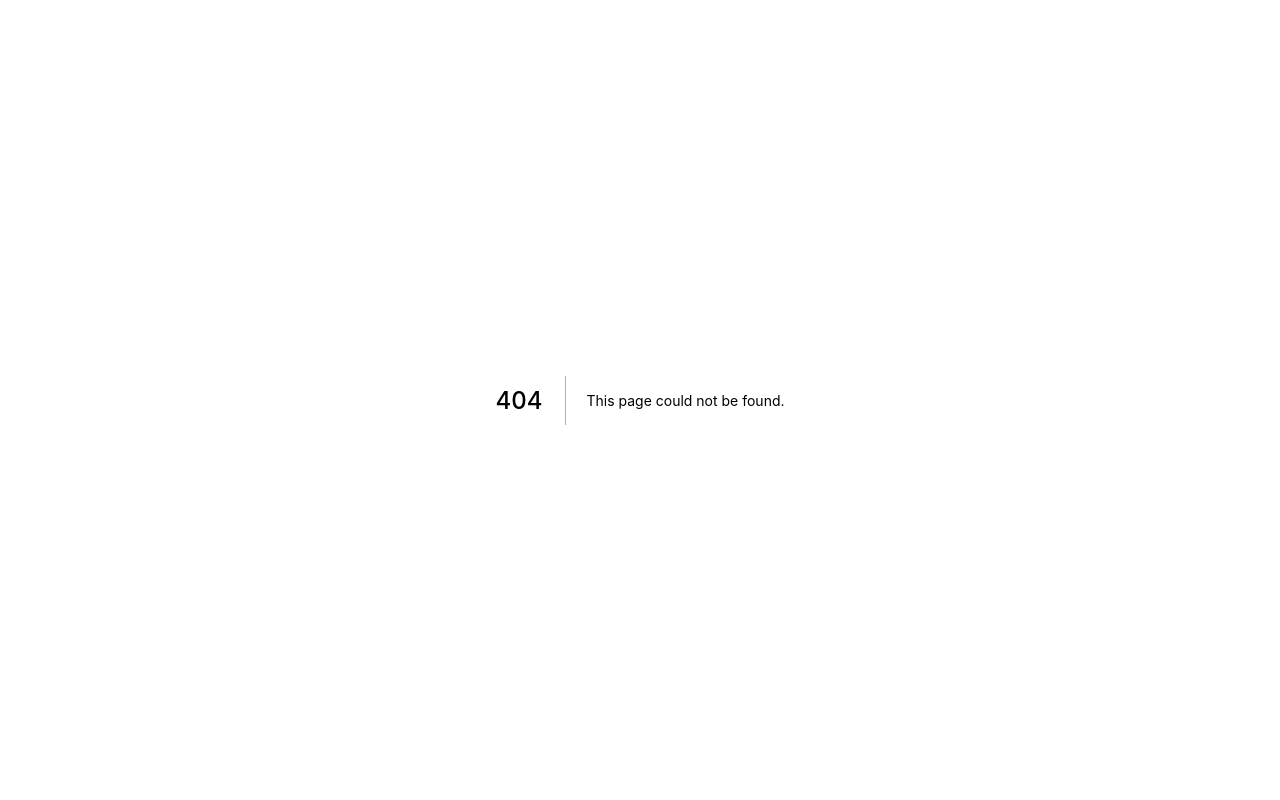
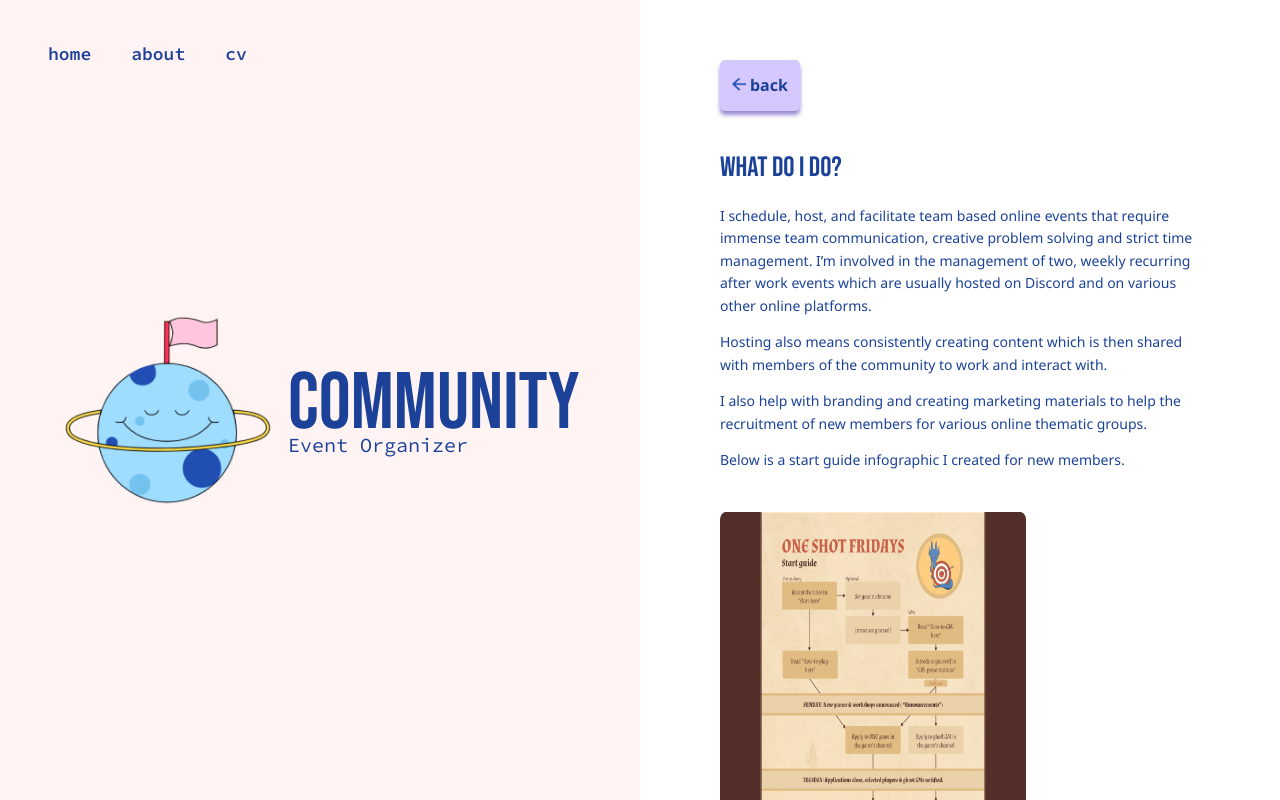
Before and after one commit to RekaK/portfolio, a Next.js app: page /passion-projects/one-shot-fridays in a window 1280 px wide. Before the commit this address had no page. Built offline with nearby package versions, Linux system fonts and the light colour scheme.

Commit message:
add community section

```diff
--- a/components/passionProject/index.tsx
+++ b/components/passionProject/index.tsx
@@ -40,7 +40,7 @@ const PassionProjectContent: React.FC<PassionProjectContentProps> = ({
         />
         <ImageGrid
           images={imageGallery}
-          dimensions={{ height: 166, width: 265 }}
+          // dimensions={{ height: 166, width: 265 }}
         />
         <Footer />
       </Styled.MainContainer>
--- /dev/null
+++ b/pages/passion-projects/one-shot-fridays/index.tsx
@@ -0,0 +1,52 @@
+import type { NextPage } from "next";
+import Head from "next/head";
+import PassionProjectContent from "../../../components/passionProject";
+import MainTemplate from "../../../templates/MainTemplate";
+
+const images = [
+  {
+    url: "/osf/oneShotFlowChart.png",
+    alt: "Flow Chart of how one shot Fridays work.",
+    dimensions: {
+      height: 558,
+      width: 306,
+    },
+  },
+];
+
+const About: NextPage = () => {
+  const hero = {
+    image: "/images/planet.png",
+    title: "Community",
+    subtitle: "Event Organizer",
+  };
+
+  return (
+    <div>
+      <Head>
+        <title>About</title>
+        <meta
+          name="description"
+          content="Community Management - One Shot Friday"
+        />
+        <link rel="icon" href="/favicon.ico" />
+      </Head>
+      <MainTemplate hero={hero}>
+        <PassionProjectContent
+          mainSection={{
+            title: "What do I do?",
+            paragraphs: [
+              `I schedule, host, and facilitate team based online events that require immense team communication, creative problem solving and strict time management. I’m involved in the management of two, weekly recurring after work events which are usually hosted on Discord and on various other online platforms.`,
+              `Hosting also means consistently creating content which is then shared with members of the community to work and interact with.`,
+              `I also help with branding and creating marketing materials to help the recruitment of new members for various online thematic groups.`,
+              `Below is a start guide infographic I created for new members. `,
+            ],
+          }}
+          imageGallery={images}
+        />
+      </MainTemplate>
+    </div>
+  );
+};
+
+export default About;
--- a/ui/ImageGrid/index.tsx
+++ b/ui/ImageGrid/index.tsx
@@ -3,25 +3,29 @@ import { Styled } from "./ImageGrid.Styles";
 
 export interface IImageObject {
   url: string; alt: string
+  dimensions: {
+    height: number;
+    width: number;
+  }
 }
 
 interface ImageGridProps {
   images: IImageObject[];
-  dimensions: {
-    height: number;
-    width: number;
-  };
+  // dimensions: {
+  //   height: number;
+  //   width: number;
+  // };
 }
 
-const ImageGrid: React.FC<ImageGridProps> = ({ images, dimensions }) => {
+const ImageGrid: React.FC<ImageGridProps> = ({ images }) => {
   return (
     <Styled.ImageGrid>
       {images.map((image, index) => (
         <Image
           key={image.url}
           src={image.url}
-          height={dimensions.height}
-          width={dimensions.width}
+          height={image.dimensions.height}
+          width={image.dimensions.width}
           layout="fixed"
           alt={image.alt}
         />
```
Also changed, not shown: pages/passion-projects/35wizards/index.tsx (+28 -6 lines), public/images/planet.png (renamed from public/images/Isometric Stickers Planet.png), public/osf/oneShotFlowChart.png (added).
